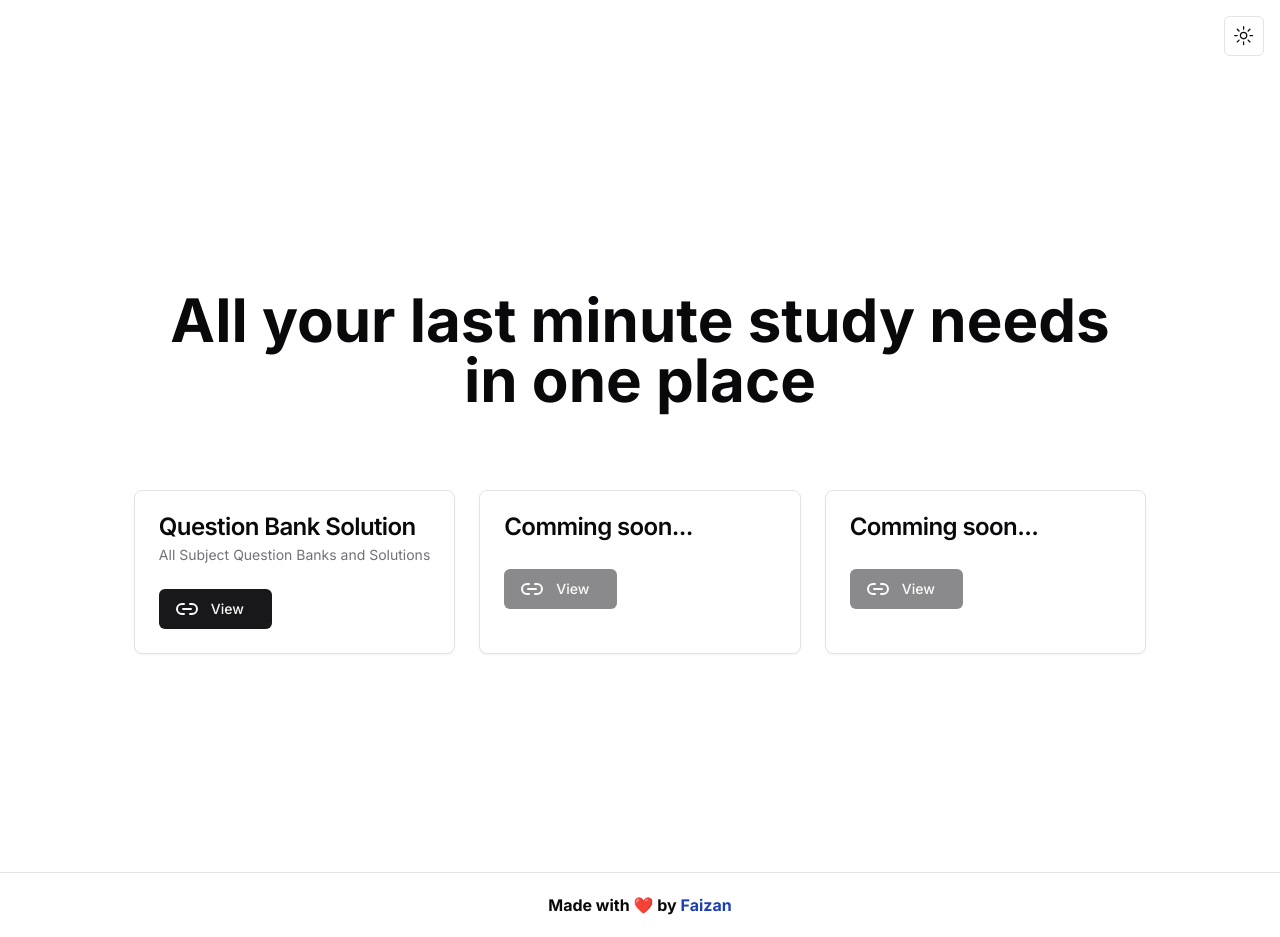
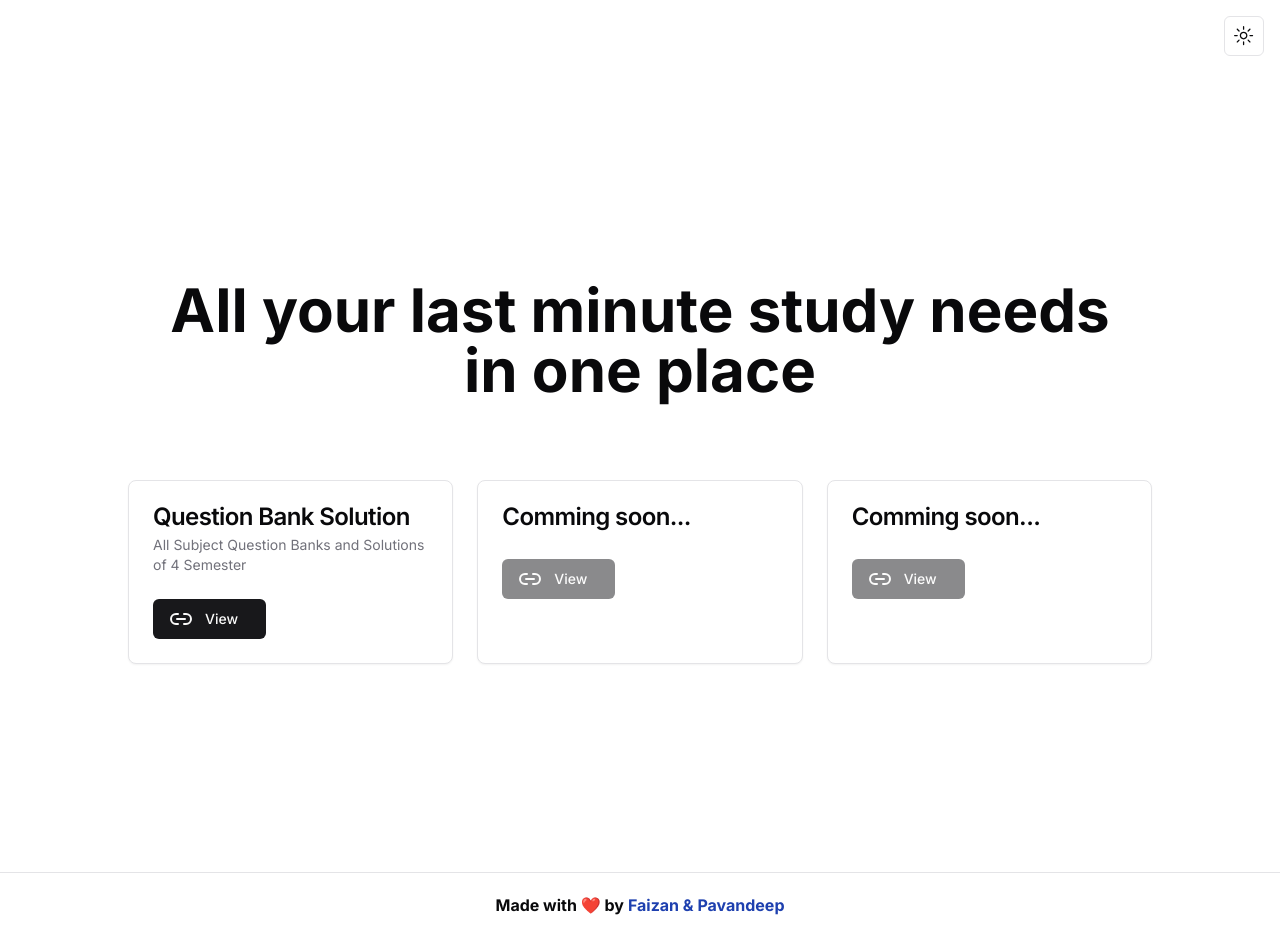
Before and after one commit to Faizanahmedsy/silver-oak-study-material, a Next.js app: page / in a window 1280 px wide. Built offline with nearby package versions, Linux system fonts and the light colour scheme.

Commit message:
changes in card description and made by text

```diff
--- a/src/app/page.tsx
+++ b/src/app/page.tsx
@@ -32,7 +32,7 @@ export default function Home() {
               <CardHeader>
                 <CardTitle>Question Bank Solution</CardTitle>
                 <CardDescription>
-                  All Subject Question Banks and Solutions
+                  All Subject Question Banks and Solutions of 4 Semester
                 </CardDescription>
               </CardHeader>
               <CardContent>
@@ -88,7 +88,7 @@ export default function Home() {
         Made with ❤️ by
         <div className="pl-1 text-blue-800">
           <Link href={"https://www.linkedin.com/in/faizanahmed-saiyed/"}>
-            Faizan
+            Faizan & Pavandeep
           </Link>
         </div>
       </div>
```
